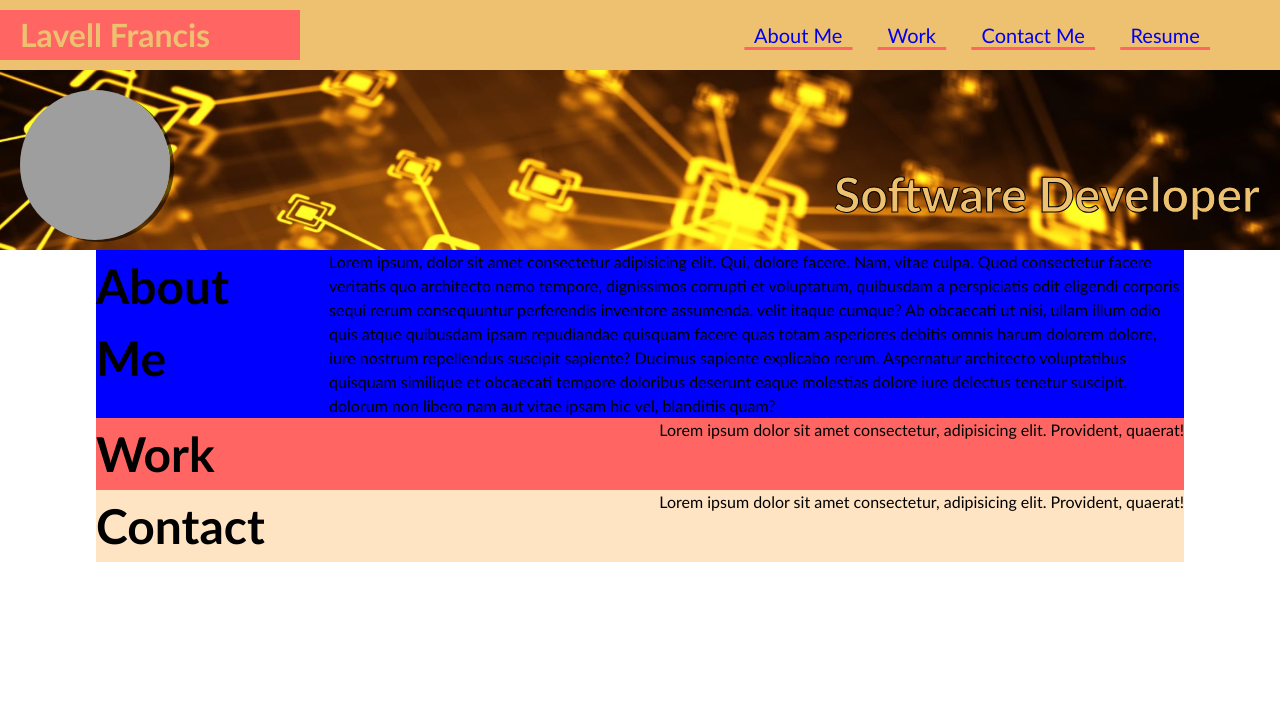
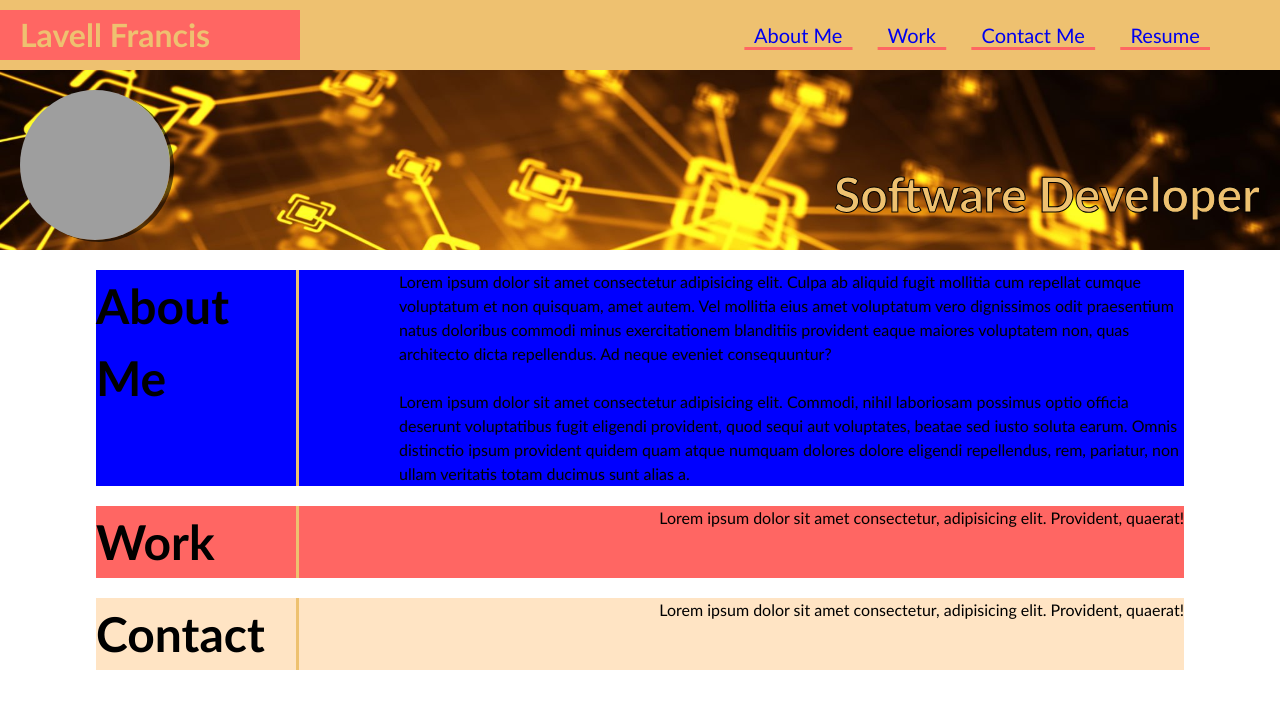
Before and after one commit to lav3ll/lavell-portfolio, a plain HTML site: page index.html in a window 1280 px wide. Drawn offline with Linux system fonts and the light colour scheme; grey boxes are pictures that could not be loaded.

Commit message:
Base html layout completed

```diff
--- a/css/style.css
+++ b/css/style.css
@@ -90,7 +90,6 @@ header h1 {
   flex-direction: column;
   width: 85%;
   align-items: flex-start;
-  background-color: red;
 }
 
 .page-section {
@@ -98,10 +97,19 @@ header h1 {
   width: 100%;
   height: max-content;
   justify-content: space-between;
+  margin-top: 20px;
 }
 
 .page-section-right {
   margin-left: 100px;
+}
+
+.page-section h2 {
+  width: 200px;
+}
+
+.page-section-left {
+  border-right: 3px solid var(--primary);
 }
 
 #about {
--- a/index.html
+++ b/index.html
@@ -37,31 +37,36 @@
     <main class="page-wrapper" id="container">
       <!-- about me -->
       <div class="page-section" id="about">
-        <section page-section-left>
+        <section class="page-section-left">
           <h2>About Me</h2>
         </section>
         <section class="page-section-right">
-          Lorem ipsum, dolor sit amet consectetur adipisicing elit. Qui, dolore
-          facere. Nam, vitae culpa. Quod consectetur facere veritatis quo
-          architecto nemo tempore, dignissimos corrupti et voluptatum, quibusdam
-          a perspiciatis odit eligendi corporis sequi rerum consequuntur
-          perferendis inventore assumenda, velit itaque cumque? Ab obcaecati ut
-          nisi, ullam illum odio quis atque quibusdam ipsam repudiandae quisquam
-          facere quas totam asperiores debitis omnis harum dolorem dolore, iure
-          nostrum repellendus suscipit sapiente? Ducimus sapiente explicabo
-          rerum. Aspernatur architecto voluptatibus quisquam similique et
-          obcaecati tempore doloribus deserunt eaque molestias dolore iure
-          delectus tenetur suscipit, dolorum non libero nam aut vitae ipsam hic
-          vel, blanditiis quam?
+          <p>
+            Lorem ipsum dolor sit amet consectetur adipisicing elit. Culpa ab
+            aliquid fugit mollitia cum repellat cumque voluptatum et non
+            quisquam, amet autem. Vel mollitia eius amet voluptatum vero
+            dignissimos odit praesentium natus doloribus commodi minus
+            exercitationem blanditiis provident eaque maiores voluptatem non,
+            quas architecto dicta repellendus. Ad neque eveniet consequuntur?
+          </p>
+          <br />
+          <p>
+            Lorem ipsum dolor sit amet consectetur adipisicing elit. Commodi,
+            nihil laboriosam possimus optio officia deserunt voluptatibus fugit
+            eligendi provident, quod sequi aut voluptates, beatae sed iusto
+            soluta earum. Omnis distinctio ipsum provident quidem quam atque
+            numquam dolores dolore eligendi repellendus, rem, pariatur, non
+            ullam veritatis totam ducimus sunt alias a.
+          </p>
         </section>
       </div>
 
       <!-- portfolio container -->
       <div class="page-section" id="work">
-        <section page-section-row>
+        <section class="page-section-left">
           <h2>Work</h2>
         </section>
-        <section class="page-section-row">
+        <section class="page-section-right">
           Lorem ipsum dolor sit amet consectetur, adipisicing elit. Provident,
           quaerat!
         </section>
@@ -69,10 +74,10 @@
 
       <!-- contact -->
       <div class="page-section" id="contact">
-        <section page-section-row>
+        <section class="page-section-left">
           <h2>Contact</h2>
         </section>
-        <section class="page-section-row">
+        <section class="page-section-right">
           Lorem ipsum dolor sit amet consectetur, adipisicing elit. Provident,
           quaerat!
         </section>
```
